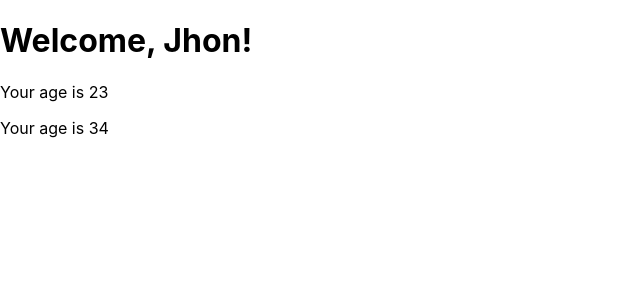
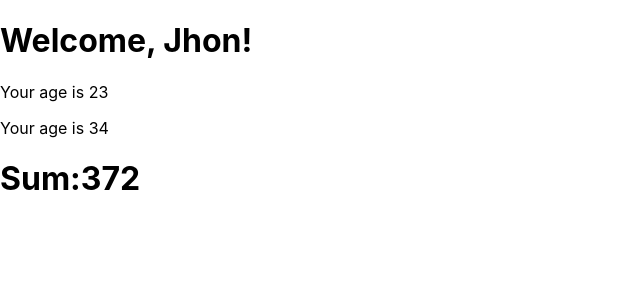
Before and after one commit to Gabriel1470/React-esercizi, a React (Create React App) app: page / in a window 1280 px wide. Shown: the top 300 px of the page, without its empty margins (0-640 px from the left). Built offline with nearby package versions, Linux system fonts and the light colour scheme.

Commit message:
Function Components - 02

```diff
--- a/src/App.js
+++ b/src/App.js
@@ -1,11 +1,14 @@
 
 import './App.css';
+import { Sum } from './components/Sum';
 import { Welcome } from './components/Welcome';
 
 function App() {
   return (
     <div>
       <Welcome  name={<strong>Jhon</strong>} age={23}/>
+
+      <Sum numbers={[2,4,5,78,6,43,234]}/>
     </div>
   );
 }
--- /dev/null
+++ b/src/components/Sum.jsx
@@ -0,0 +1,7 @@
+export function Sum(props) {
+  return (
+      <h1>Sum:
+          {props.numbers.reduce((total, current) => { return (total += current) })}
+      </h1>
+  )
+}
```
